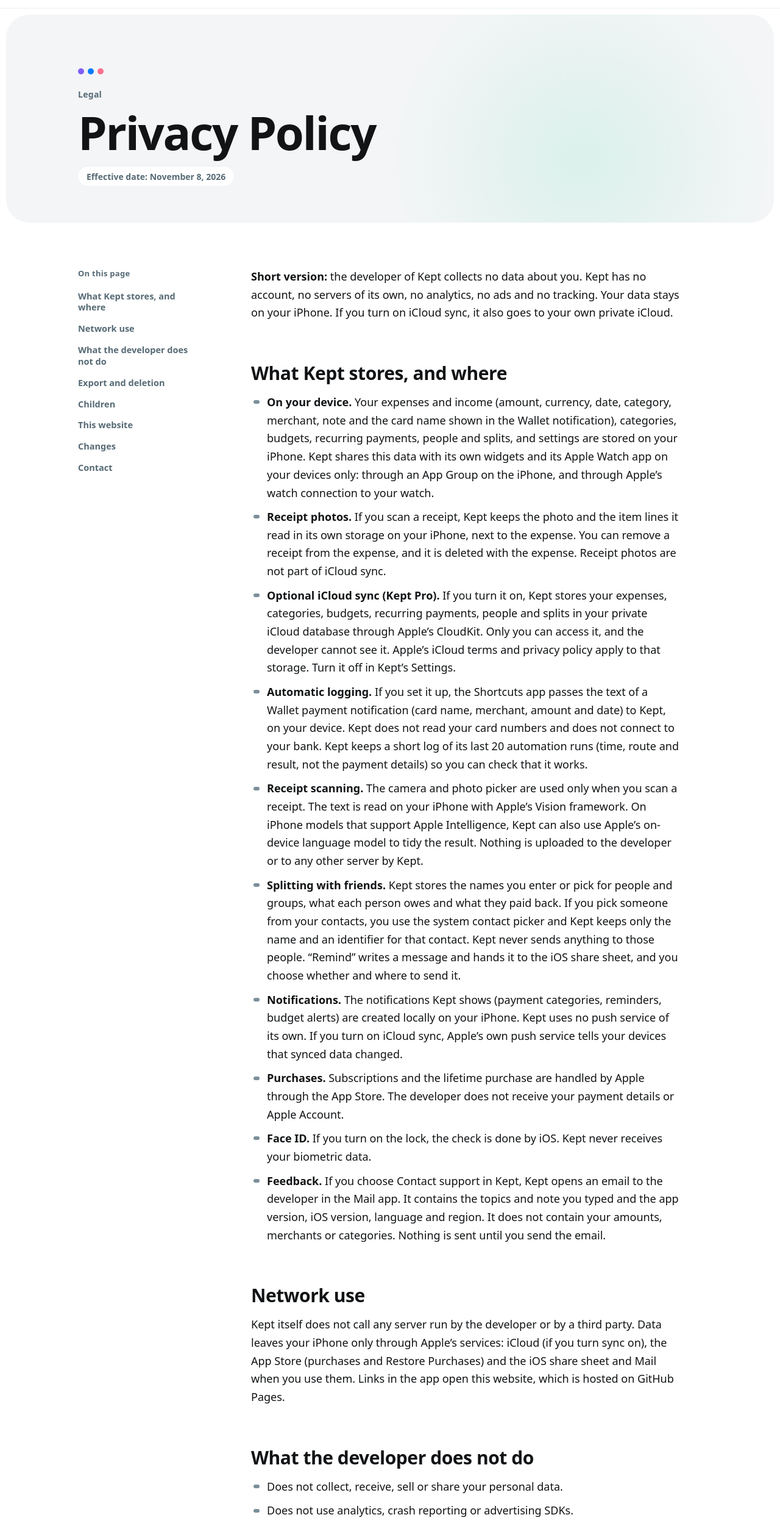
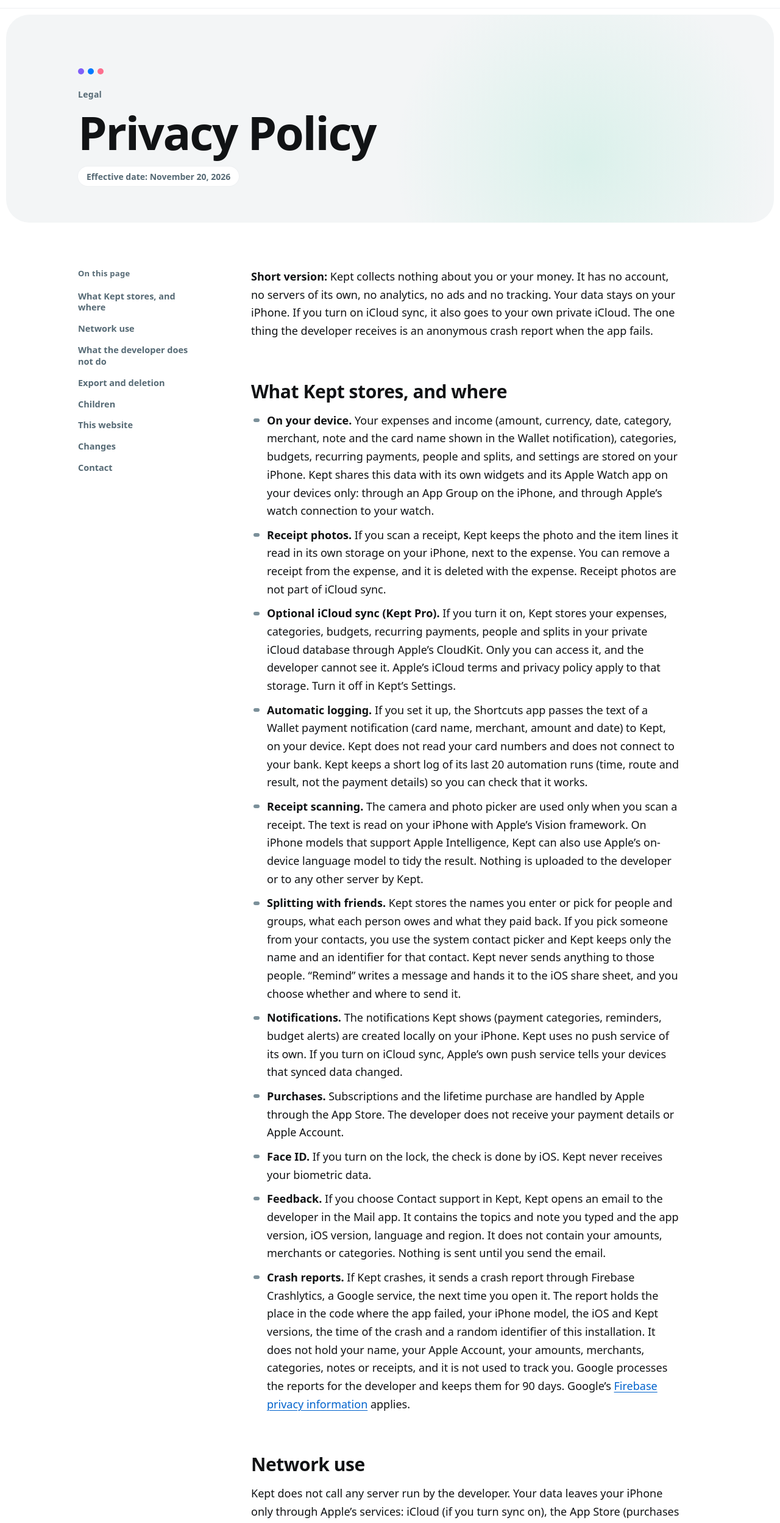
Before and after one commit to eprivalovdev/kept-app, a plain HTML site: page privacy.html in a window 1280 px wide. Shown: the part 63-2560 px from the top of the page at 61% size. Drawn offline with Linux system fonts and the light colour scheme.

Commit message:
Privacy: crash reports through Firebase Crashlytics (what is sent, what is not); effective November 20, 2026

```diff
--- a/privacy.html
+++ b/privacy.html
@@ -42,7 +42,7 @@
     <div class="doc-dots" aria-hidden="true"><i style="--c:#805FF8"></i><i style="--c:#007AFF"></i><i style="--c:#FD6F8E"></i></div>
     <p class="eyebrow">Legal</p>
     <h1>Privacy Policy</h1>
-<p class="doc-meta">Effective date: November 8, 2026</p>
+<p class="doc-meta">Effective date: November 20, 2026</p>
   </div>
 </div>
 <div class="wrap doc-body">
@@ -57,7 +57,7 @@
 <li><a href="#contact">Contact</a></li>
 </ol></nav>
 <article class="doc">
-<p><strong>Short version:</strong> the developer of Kept collects no data about you. Kept has no account, no servers of its own, no analytics, no ads and no tracking. Your data stays on your iPhone. If you turn on iCloud sync, it also goes to your own private iCloud.</p>
+<p><strong>Short version:</strong> Kept collects nothing about you or your money. It has no account, no servers of its own, no analytics, no ads and no tracking. Your data stays on your iPhone. If you turn on iCloud sync, it also goes to your own private iCloud. The one thing the developer receives is an anonymous crash report when the app fails.</p>
 
 <h2 id="what-kept-stores-and-where">What Kept stores, and where</h2>
 <ul>
@@ -71,15 +71,16 @@
 <li><strong>Purchases.</strong> Subscriptions and the lifetime purchase are handled by Apple through the App Store. The developer does not receive your payment details or Apple Account.</li>
 <li><strong>Face ID.</strong> If you turn on the lock, the check is done by iOS. Kept never receives your biometric data.</li>
 <li><strong>Feedback.</strong> If you choose Contact support in Kept, Kept opens an email to the developer in the Mail app. It contains the topics and note you typed and the app version, iOS version, language and region. It does not contain your amounts, merchants or categories. Nothing is sent until you send the email.</li>
+<li><strong>Crash reports.</strong> If Kept crashes, it sends a crash report through Firebase Crashlytics, a Google service, the next time you open it. The report holds the place in the code where the app failed, your iPhone model, the iOS and Kept versions, the time of the crash and a random identifier of this installation. It does not hold your name, your Apple Account, your amounts, merchants, categories, notes or receipts, and it is not used to track you. Google processes the reports for the developer and keeps them for 90 days. Google&rsquo;s <a href="https://firebase.google.com/support/privacy">Firebase privacy information</a> applies.</li>
 </ul>
 
 <h2 id="network-use">Network use</h2>
-<p>Kept itself does not call any server run by the developer or by a third party. Data leaves your iPhone only through Apple&rsquo;s services: iCloud (if you turn sync on), the App Store (purchases and Restore Purchases) and the iOS share sheet and Mail when you use them. Links in the app open this website, which is hosted on GitHub Pages.</p>
+<p>Kept does not call any server run by the developer. Your data leaves your iPhone only through Apple&rsquo;s services: iCloud (if you turn sync on), the App Store (purchases and Restore Purchases) and the iOS share sheet and Mail when you use them. The one other connection is to Google&rsquo;s Firebase Crashlytics, which receives the crash reports described above. Links in the app open this website, which is hosted on GitHub Pages.</p>
 
 <h2 id="what-the-developer-does-not-do">What the developer does not do</h2>
 <ul>
 <li>Does not collect, receive, sell or share your personal data.</li>
-<li>Does not use analytics, crash reporting or advertising SDKs.</li>
+<li>Does not use analytics or advertising SDKs. The only third-party code in Kept is the crash reporter.</li>
 <li>Does not track you across apps or websites.</li>
 <li>Does not run a backend that stores your information.</li>
 </ul>
```
Also changed, not shown: index.html (+1 -1 lines).
